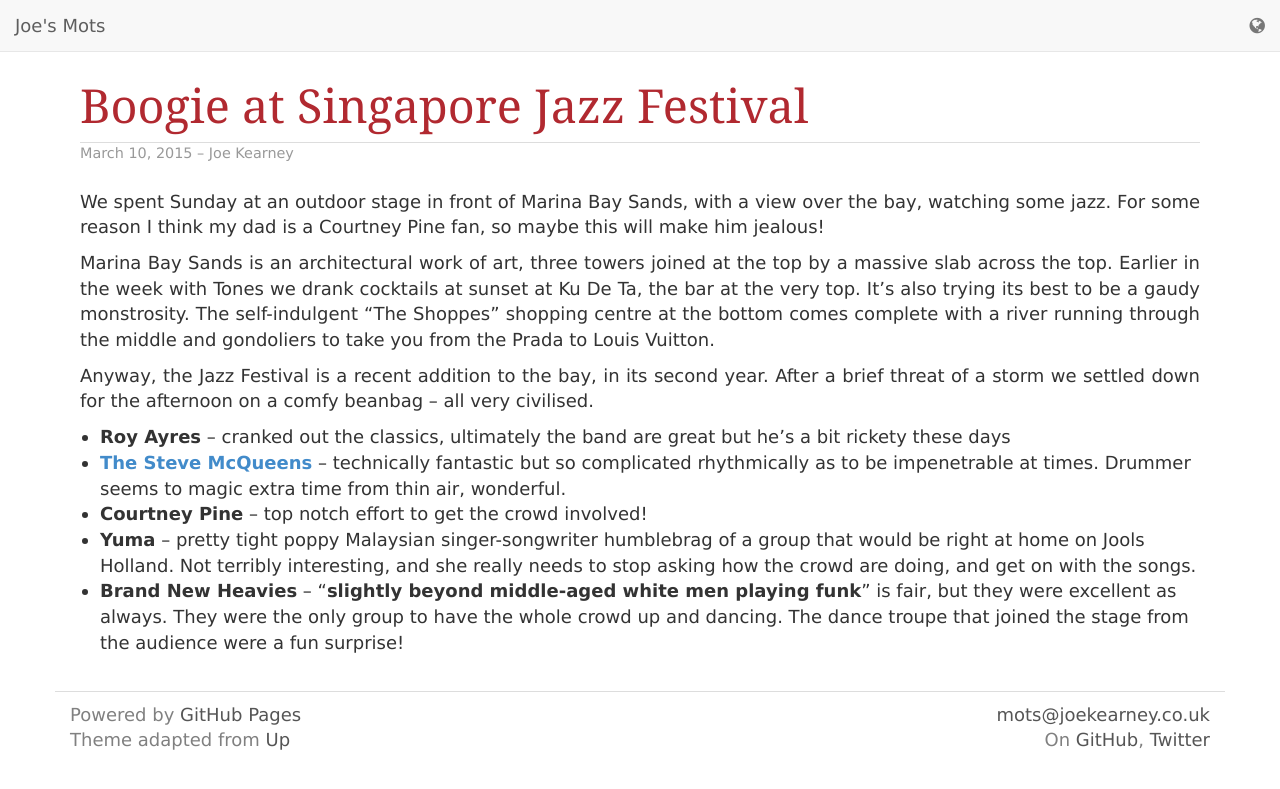
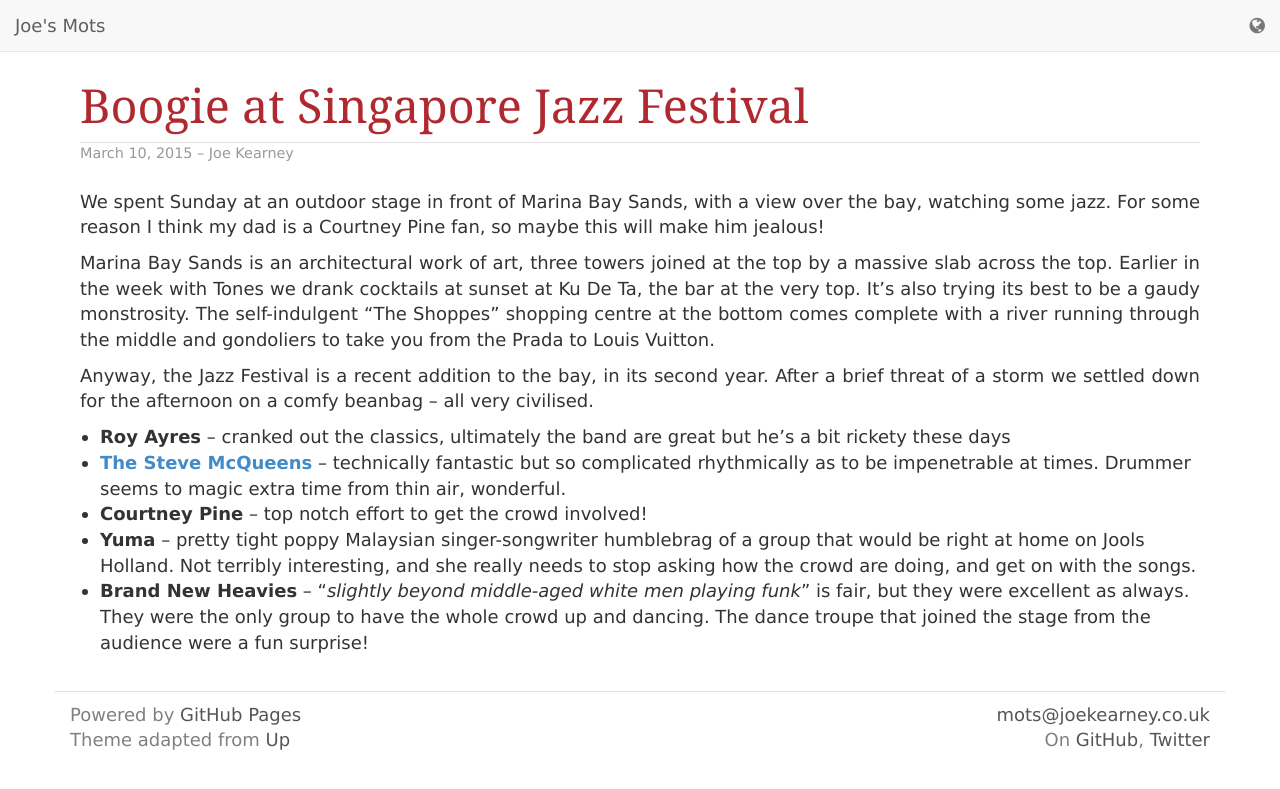
Before and after one commit to joekearney/joekearney.github.io, a Jekyll site: the page built from _posts/2015-03-10-sing-jazz.md, in a window 1280 px wide. Shown: the top 789 px of the page. Built offline with Jekyll 4.4.1, drawn with Linux system fonts in a browser that asks for light colours; some web fonts are replaced.

Commit message:
formatting

```diff
--- a/_posts/2015-03-10-sing-jazz.md
+++ b/_posts/2015-03-10-sing-jazz.md
@@ -22,4 +22,4 @@
 * [**The Steve McQueens**](https://www.youtube.com/watch?v=Vhv8hAw0lvE) -- technically fantastic but so complicated rhythmically as to be impenetrable at times. Drummer seems to magic extra time from thin air, wonderful.
 * **Courtney Pine** -- top notch effort to get the crowd involved!
 * **Yuma** -- pretty tight poppy Malaysian singer-songwriter humblebrag of a group that would be right at home on Jools Holland. Not terribly interesting, and she really needs to stop asking how the crowd are doing, and get on with the songs.
-* **Brand New Heavies** -- "__slightly beyond middle-aged white men playing funk__" is fair, but they were excellent as always. They were the only group to have the whole crowd up and  dancing. The dance troupe that joined the stage from the audience were a fun surprise!
+* **Brand New Heavies** -- "_slightly beyond middle-aged white men playing funk_" is fair, but they were excellent as always. They were the only group to have the whole crowd up and  dancing. The dance troupe that joined the stage from the audience were a fun surprise!
```
